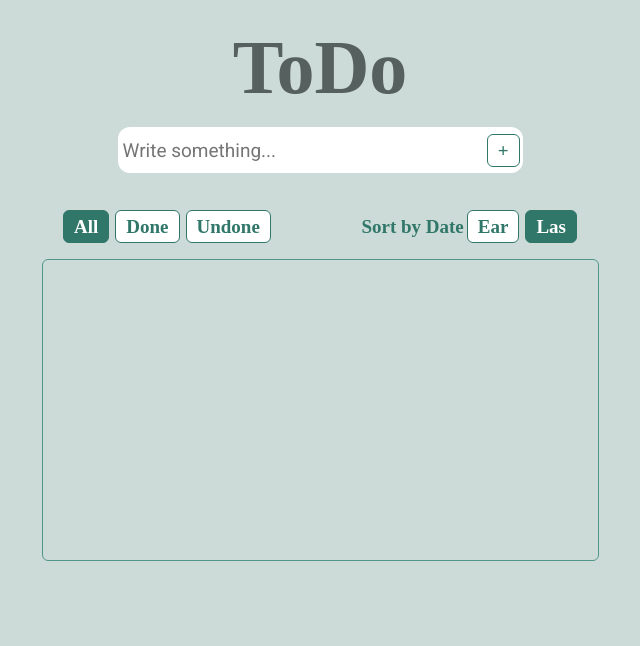
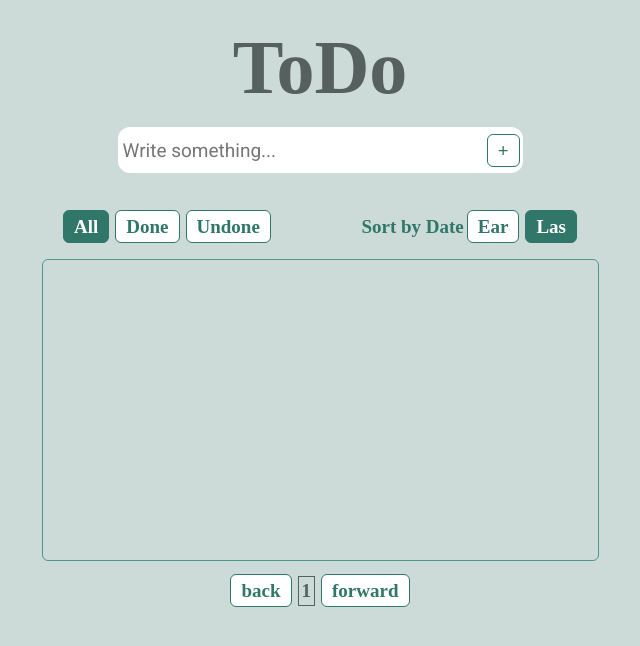
Before and after one commit to EkaterinaShepeneva/TODO_on_React, a React (Create React App) app: page / in a window 1280 px wide. Shown: the top 646 px of the page, without its empty margins (320-960 px from the left). Built offline with nearby package versions, Linux system fonts and the light colour scheme; a web font is replaced by a local one.

Commit message:
add pagination

```diff
--- a/src/App.js
+++ b/src/App.js
@@ -1,67 +1,135 @@
-import { useState } from 'react'
-import Task from './Task';
-import TodoForm from './TodoForm.js';
-import Filters from './Filters';
+import { useState } from "react";
+import Task from "./Task";
+import TodoForm from "./TodoForm.js";
+import Filters from "./Filters";
 import moment from "moment";
 
-
 function App() {
+  const NUM_TASK = 4;
   const [tasks, setTasks] = useState([]);
-  const [filters, setFilter] = useState('filter__all');
+  const [filters, setFilter] = useState("filter__all");
   const [page, setPages] = useState(1);
-  const [sort, setSort] = useState('sort__last');
+  const [pagesCount, setPagesCount] = useState(1);
+  const [sort, setSort] = useState("sort__last");
 
   const handleFilter = (filter) => {
-  setFilter(filter)
+    setFilter(filter);
+  };
+  const handleSort = (sort) => {
+    setSort(sort);
+  };
+  const handlePage = (event) => {
+    switch (event.target.className) {
+      case "pagination__forward":
+        if (page === pagesCount) {
+          break;
         }
-const handleSort = (sort) => {
-  setSort(sort)
+        setPages(page + 1);
+        break;
+      case "pagination__back":
+        if (page === 1) {
+          break;
+        }
+        setPages(page - 1);
+        break;
+      default:
+        break;
+    }
   };
-const handlePage = () => {
-  //set
+
+  const pagination = () => {
+    let arrayPages = [];
+    for (let i = 1; i < pagesCount + 1; i++) {
+      arrayPages.push(
+        <div
+          key={Math.random()}
+          className={
+            i === page
+              ? "pagination__pages__number activePages"
+              : "pagination__pages__number"
           }
+        >
+          {i}
+        </div>
+      );
+    }
+    return arrayPages;
+  };
+
   const addTask = (userInput) => {
-    if(userInput){
+    if (userInput) {
       const newTask = {
         title: userInput,
         id: Date.now(),
         check: false,
-        date: moment().format("DD/MM/YYYY")
+        date: moment().format("DD/MM/YYYY"),
+      };
+
+      setTasks((tasks) => [...tasks, newTask]);
     }
 
-      setTasks([...tasks, newTask])
-    }
-  }
+    setPagesCount(Math.ceil((tasks.length + 1) / 4) || 1);
+  };
 
-  const removeTask = (id) => setTasks(tasks.filter(task => task.id !== id))
+  const removeTask = (id) => setTasks(tasks.filter((task) => task.id !== id));
 
-  const checkTask = (task) => task.check = !task.check
+  const checkTask = (task) => (task.check = !task.check);
 
   return (
     <main>
       <h1>ToDo</h1>
-    <TodoForm
-    addTask={addTask}
-    />
+      <TodoForm addTask={addTask} />
       <Filters
         onFilter={handleFilter}
         onSort={handleSort}
         filters={filters}
         sort={sort}
-
       />
       <div className="tasksBox">
-      {
-        tasks.filter(task => filters === 'filter__all' ? (tasks):(filters === 'filter__done' ? (task.check === true):(task.check !== true))).sort((prev, next) => sort === 'sort__last' ? (prev.id - next.id):(next.id - prev.id)).map((task) =>{
-        return(
+        {tasks
+          .filter((task) =>
+            filters === "filter__all"
+              ? tasks
+              : filters === "filter__done"
+              ? task.check === true
+              : task.check !== true
+          )
+          .sort((prev, next) =>
+            sort === "sort__last" ? prev.id - next.id : next.id - prev.id
+          )
+          .slice((page - 1) * NUM_TASK, NUM_TASK * page)
+          .map((task) => {
+            return (
               <Task
                 task={task}
                 key={task.id}
-            removeTask = {removeTask}
-            checkTask = {checkTask}
+                removeTask={removeTask}
+                checkTask={checkTask}
                 tasks={tasks}
-          />)}
-      )}
+                page={page}
+              />
+            );
+          })}
+      </div>
+
+      <div className="pagination">
+        <button
+          className="pagination__back"
+          onClick={(event) => {
+            handlePage(event);
+          }}
+        >
+          back
+        </button>
+        <div className="pagination__pages">{pagination()}</div>
+        <button
+          className="pagination__forward"
+          onClick={(event) => {
+            handlePage(event);
+          }}
+        >
+          forward
+        </button>
       </div>
     </main>
   );
```
Lines whose indentation alone changed are shown as unchanged.
